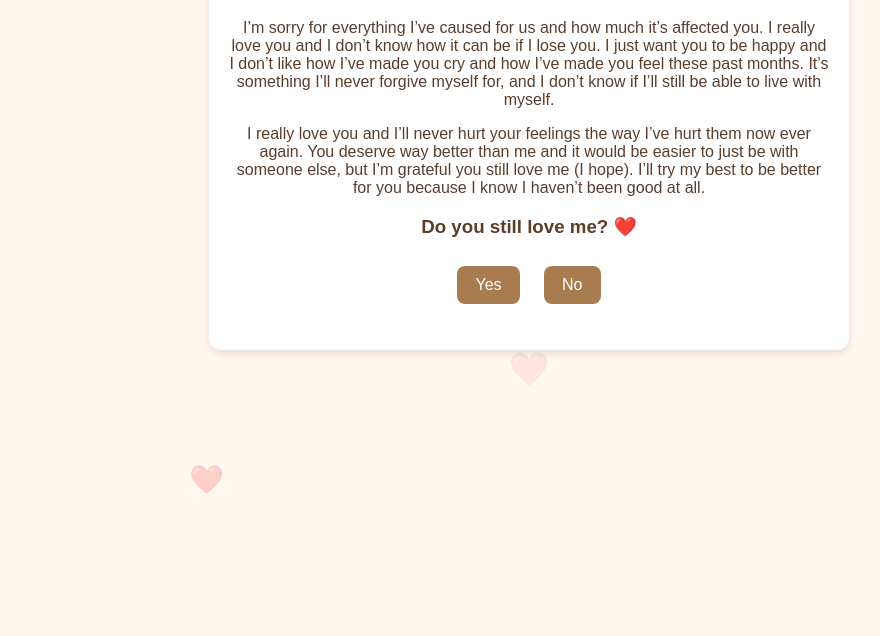
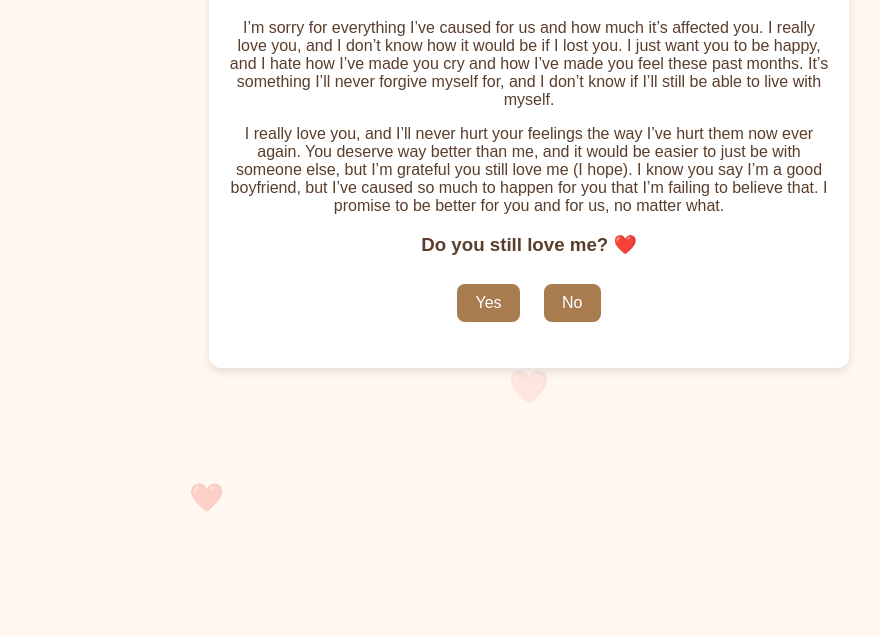
Before and after one commit to Kamfuntik/sorry-page, a plain HTML site: page index.html in a window 1280 px wide. Shown: the part 110-746 px from the top of the page, without its empty margins (111-991 px from the left). Drawn offline with Linux system fonts and the light colour scheme.

Commit message:
Update index.html

```diff
--- a/index.html
+++ b/index.html
@@ -50,7 +50,6 @@
         0% { transform: translateY(100vh) scale(1); opacity: 1; }
         100% { transform: translateY(-10vh) scale(1.5); opacity: 0; }
     }
-    /* Yes message style */
     .big-love {
         font-size: 28px;
         font-weight: bold;
@@ -62,7 +61,6 @@
         0% { transform: scale(0.5); opacity: 0; }
         100% { transform: scale(1); opacity: 1; }
     }
-    /* Sad emoji float */
     .sad-emoji {
         position: absolute;
         font-size: 30px;
@@ -80,17 +78,19 @@
     <h1>I’m Sorry ❤️</h1>
     <p>
         I’m sorry for everything I’ve caused for us and how much it’s affected you.
-        I really love you and I don’t know how it can be if I lose you.
-        I just want you to be happy and I don’t like how I’ve made you cry
+        I really love you, and I don’t know how it would be if I lost you.
+        I just want you to be happy, and I hate how I’ve made you cry
         and how I’ve made you feel these past months.
         It’s something I’ll never forgive myself for, and I don’t know if I’ll still
         be able to live with myself.
     </p>
     <p>
-        I really love you and I’ll never hurt your feelings the way I’ve hurt them now ever again.
-        You deserve way better than me and it would be easier to just be with someone else,
+        I really love you, and I’ll never hurt your feelings the way I’ve hurt them now ever again.
+        You deserve way better than me, and it would be easier to just be with someone else,
         but I’m grateful you still love me (I hope).
-        I’ll try my best to be better for you because I know I haven’t been good at all.
+        I know you say I’m a good boyfriend, but I’ve caused so much to happen for you
+        that I’m failing to believe that.
+        I promise to be better for you and for us, no matter what.
     </p>
 
     <h3>Do you still love me? ❤️</h3>
```
